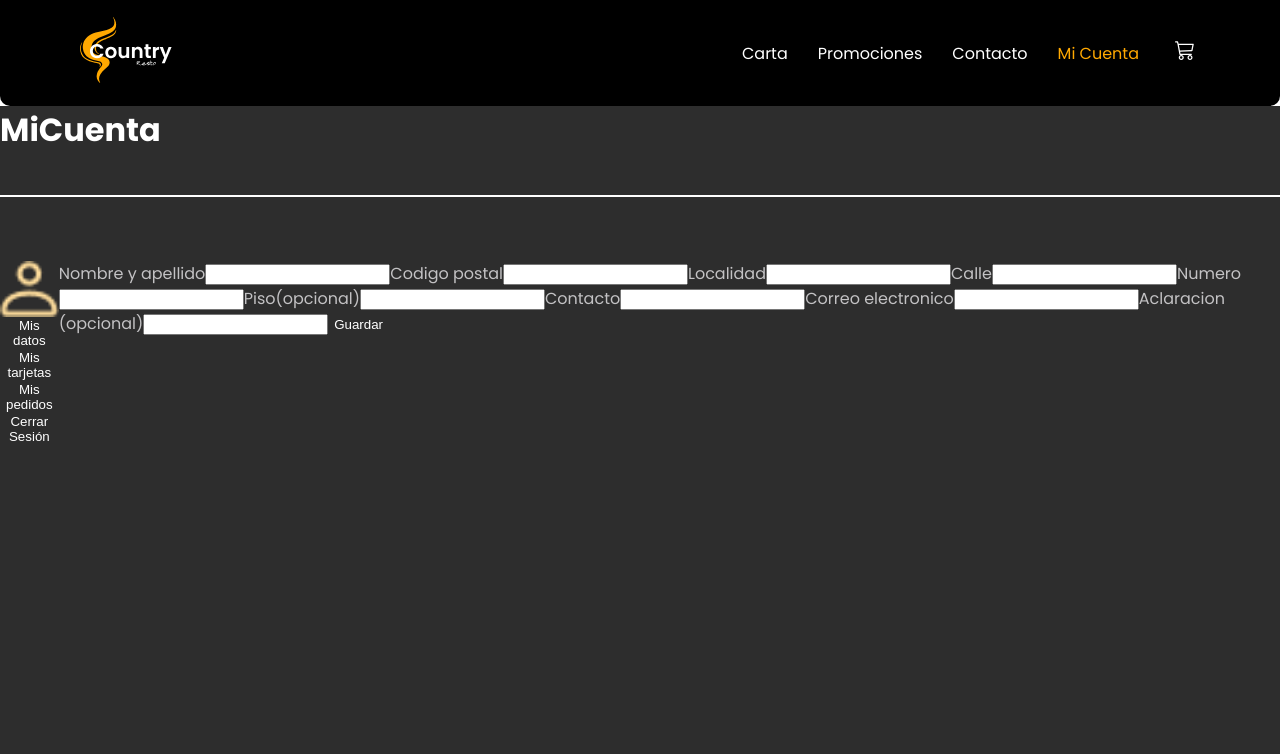
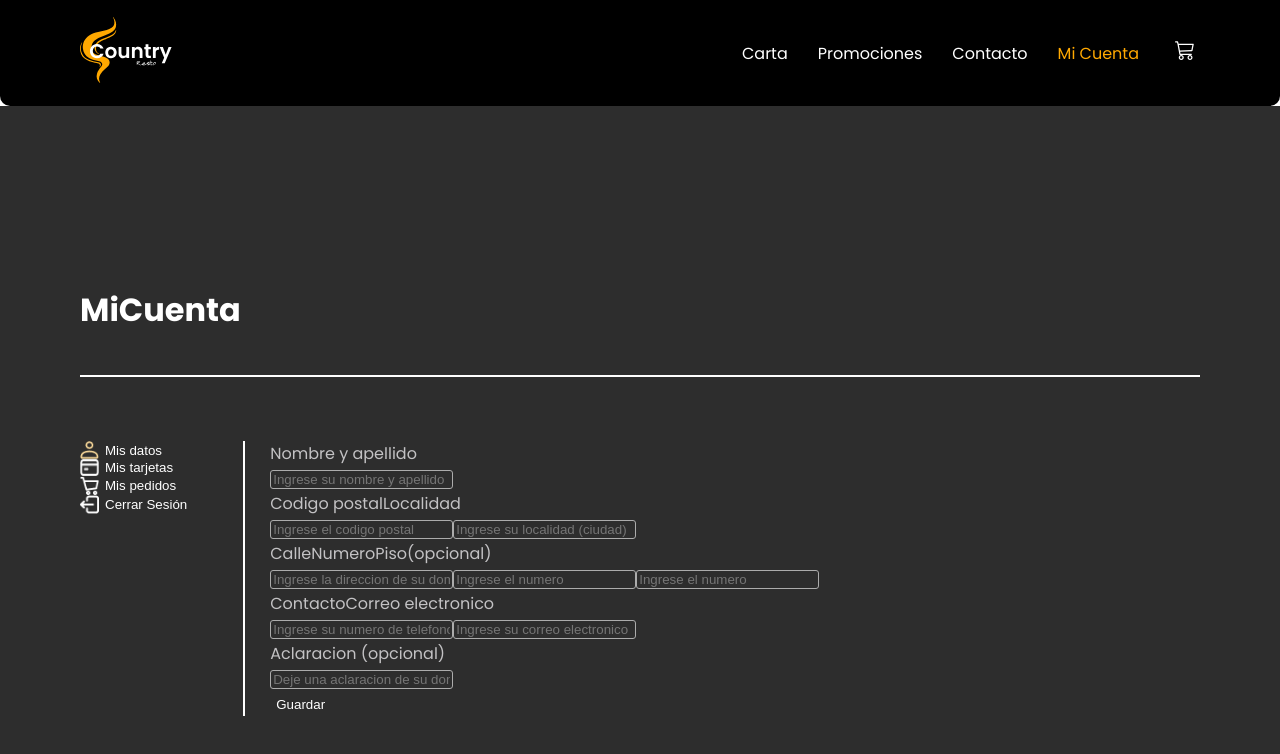
Before and after one commit to No-Country/c9-20-javareact-fulltime, a React (Vite) app in the folder frontend/: page /myaccount in a window 1280 px wide. Shown: the top 754 px of the page. Built offline with nearby package versions, Linux system fonts and the light colour scheme.

Commit message:
some styles

```diff
--- a/frontend/src/pages/home/components/MyAccount/MyAccount.jsx
+++ b/frontend/src/pages/home/components/MyAccount/MyAccount.jsx
@@ -52,22 +52,34 @@ export default function MyAccount() {
       <div className="MyAccount">
         <h1>MiCuenta</h1>
         <div className="line"></div>
-        <div className="Container">
-          <div className="Seleccion">
-            <img src={userImg}></img>
+        <div className="container">
+          <div className="selection">
+            <div className="myData">
+              <img width="19px" src={userImg}></img>
               <button name="Datos" onClick={(e) => activacion(e)}>
                 Mis datos
               </button>
+            </div>
+            <div className="myCards">
+              <img width="19px" src={cardImg}></img>
               <button name="Tarjetas" onClick={(e) => activacion(e)}>
                 Mis tarjetas
               </button>
+            </div>
+            <div className="myOrders">
+              <img width="19px" src={cartImg}></img>
               <button name="Pedidos" onClick={(e) => activacion(e)}>
                 Mis pedidos
               </button>
+            </div>
+            <div className="logOut">
+              <img width="19px" src={logOutImg}></img>
               <button name="Sesion" onClick={(e) => activacion(e)}>
                 Cerrar Sesión
               </button>
             </div>
+          </div>
+          <div className="line2"></div>
           <div>
             {misDatos && <MisDatos />}
             {misTarjetas && <MisTarjetas />}
--- a/frontend/src/pages/home/components/MyAccount/MyData/MisDatos.jsx
+++ b/frontend/src/pages/home/components/MyAccount/MyData/MisDatos.jsx
@@ -16,75 +16,98 @@ export default function MisDatos() {
     <>
       <form action="">
         <label htmlFor="name">Nombre y apellido</label>
+        <br />
         <input
+          placeholder="Ingrese su nombre y apellido"
+          size="169px"
           required
           type="text"
           id="name"
           onChange={(e) => setNameAndSurname(e.target.value)}
           value={NameAndSurname}
         />
-        <label htmlFor="postalCode">Codigo postal</label>
+        <br />
+        <div className="postalCode_localidad">
+          <label htmlFor="postalCode">Codigo postal</label>
+          <label htmlFor="location">Localidad</label>
+        </div>
         <input
           required
+          placeholder="Ingrese el codigo postal"
+          size="80px"
           type="text"
           id="postalCode"
           onChange={(e) => setPostalCode(e.target.value)}
           value={postalCode}
         />
-        <label htmlFor="location">Localidad</label>
         <input
           required
+          placeholder="Ingrese su localidad (ciudad)"
+          size="80px"
           type="text"
           id="location"
           onChange={(e) => setLocation(e.target.value)}
           value={location}
         />
+        <br />
         <label htmlFor="street">Calle</label>
+        <label htmlFor="number">Numero</label>
+        <label htmlFor="floor">Piso(opcional)</label>
+        <br />
         <input
+          placeholder="Ingrese la direccion de su domicilio"
           required
           type="text"
           id="street"
           onChange={(e) => setStreet(e.target.value)}
           value={street}
         />
-        <label htmlFor="number">Numero</label>
         <input
+          placeholder="Ingrese el numero"
           required
           type="text"
           id="number"
           onChange={(e) => setNumber(e.target.value)}
           value={number}
         />
-        <label htmlFor="floor">Piso(opcional)</label>
         <input
+          placeholder="Ingrese el numero"
           type="text"
           id="floor"
           onChange={(e) => setFloor(e.target.value)}
           value={floor}
         />
+        <br />
         <label htmlFor="contact">Contacto</label>
+        <label htmlFor="email">Correo electronico</label>
+        <br />
         <input
+          placeholder="Ingrese su numero de telefono"
           required
           type="text"
           id="contact"
           onChange={(e) => setContact(e.target.value)}
           value={contact}
         />
-        <label htmlFor="email">Correo electronico</label>
         <input
+          placeholder="Ingrese su correo electronico"
           required
           type="text"
           id="email"
           onChange={(e) => setEmail(e.target.value)}
           value={email}
         />
+        <br />
         <label htmlFor="moreDetails">Aclaracion (opcional)</label>
+        <br />
         <input
+          placeholder="Deje una aclaracion de su domicilio aqui"
           type="text"
           id="moreDetails"
           onChange={(e) => setmoreDetails(e.target.value)}
           value={moreDetails}
         />
+        <br />
         <button>Guardar</button>
       </form>
     </>
--- a/frontend/src/pages/home/styled-components/MyAccountComponent.jsx
+++ b/frontend/src/pages/home/styled-components/MyAccountComponent.jsx
@@ -5,6 +5,7 @@ export const MyAccountStyle = styled.div`
   height: 1024px;
   width: 100%;
   border-radius: 0;
+  padding: 180px 80px;
 
   h1 {
     margin: 0;
@@ -24,18 +25,35 @@ export const MyAccountStyle = styled.div`
     margin: 41px 0px 64px 0px;
   }
 
-  .Container {
-    display: flex;
-    flex-flow: row;
+  .line2 {
+    border: 0.5px solid #fff;
+    margin: 0 25px 0 50px;
   }
 
-  .Seleccion {
+  .selection {
     display: flex;
     flex-flow: column;
+  }
+
+  .selection div {
+    display: flex;
   }
 
   button:hover {
     color: brown;
     text-align: center;
   }
+
+  .container {
+    display: flex;
+  }
+  .postalCode_localidad {
+    height: fit-content;
+  }
+
+  input {
+    border: solid #acacac 1px;
+    border-radius: 3px;
+    background-color: transparent;
+  }
 `;
```
Lines whose indentation alone changed are shown as unchanged.
